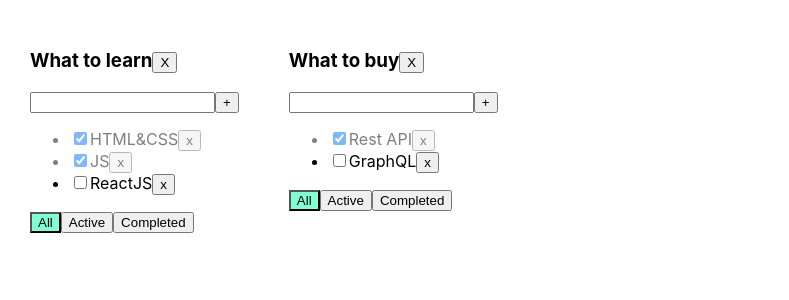
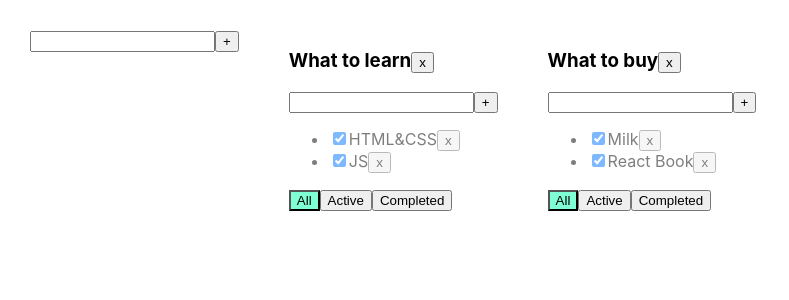
Before and after one commit to lelka00777/lesonstodo, a React (Create React App) app: page / in a window 1280 px wide. Shown: the top 300 px of the page, without its empty margins (0-789 px from the left). Built offline with nearby package versions, Linux system fonts and the light colour scheme.

Commit message:
todo06 commit

```diff
--- /dev/null
+++ b/src/AddItemForm.tsx
@@ -0,0 +1,49 @@
+import React, {ChangeEvent, KeyboardEvent, useState} from 'react';
+
+type AddItemProps={
+
+
+    callBack:(newTitle: string )=>void
+
+}
+
+
+export const AddItemForm = (props:AddItemProps) => {
+
+    let [title, setTitle] = useState("")
+    let [error, setError] = useState<string | null>(null)
+
+
+    const addTask = () => {
+        let newTitle = title.trim();
+        if (newTitle !== "") {
+            props.callBack(newTitle);
+            setTitle("");
+        } else {
+            setError("Title is required");
+        }
+    }
+
+
+    const onChangeHandler = (e: ChangeEvent<HTMLInputElement>) => {
+        setTitle(e.currentTarget.value)
+    }
+    const onKeyPressHandler = (e: KeyboardEvent<HTMLInputElement>) => {
+        setError(null);
+        if (e.charCode === 13) {
+            addTask();
+        }
+    }
+
+    return (
+        <div>
+            <input value={title}
+                   onChange={onChangeHandler}
+                   onKeyPress={onKeyPressHandler}
+                   className={error ? "error" : ""}
+            />
+            <button onClick={addTask}>+</button>
+            {error && <div className="error-message">{error}</div>}
+        </div>
+    );
+};
--- a/src/App.tsx
+++ b/src/App.tsx
@@ -1,146 +1,137 @@
 import React, {useState} from 'react';
 import './App.css';
-import {Todolist} from './Todolist';
+import {TaskType, Todolist} from './Todolist';
 import {v1} from 'uuid';
-import deleteProperty = Reflect.deleteProperty;
+import {AddItemForm} from "./AddItemForm";
 
 export type FilterValuesType = "all" | "active" | "completed";
-
-export type TodolistsType = {
+type TodolistType = {
     id: string
     title: string
     filter: FilterValuesType
 }
 
+type TasksStateType = {
+    [key: string]: Array<TaskType>
+}
+
+
 function App() {
-    let todolistID1 = v1()
-    let todolistID2 = v1()
+    let todolistId1 = v1();
+    let todolistId2 = v1();
 
-    let [todolists, setTodolists] = useState<TodolistsType[]>([
-        {id: todolistID1, title: 'What to learn', filter: 'all'},
-        {id: todolistID2, title: 'What to buy', filter: 'all'},
+    let [todolists, setTodolists] = useState<Array<TodolistType>>([
+        {id: todolistId1, title: "What to learn", filter: "all"},
+        {id: todolistId2, title: "What to buy", filter: "all"}
     ])
 
-    let [tasks, setTasks] = useState({
-        [todolistID1]: [
-            {id: v1(), title: 'HTML&CSS', isDone: true},
-            {id: v1(), title: 'JS', isDone: true},
-            {id: v1(), title: 'ReactJS', isDone: false},
-
+    let [tasks, setTasks] = useState<TasksStateType>({
+        [todolistId1]: [
+            {id: v1(), title: "HTML&CSS", isDone: true},
+            {id: v1(), title: "JS", isDone: true}
         ],
-        [todolistID2]: [
-            {id: v1(), title: 'Rest API', isDone: true},
-            {id: v1(), title: 'GraphQL', isDone: false},
+        [todolistId2]: [
+            {id: v1(), title: "Milk", isDone: true},
+            {id: v1(), title: "React Book", isDone: true}
         ]
-    })
+    });
 
 
-    // простой массив
-    // let [todolists, setTodolists] = useState<TodolistsType[]>(     // как они связаны  todolists и tasks стейты
-    //     [
-    //         {id: v1(), title: 'What to learn', filter: 'all'},
-    //         {id: v1(), title: 'What to buy', filter: 'all'},
-    //
-    //     ]
-    // )
-    //
-    // let [tasks, setTasks] = useState([
-    //
-    //     {id: v1(), title: "HTML&CSS", isDone: true},
-    //     {id: v1(), title: "JS", isDone: true},
-    //     {id: v1(), title: "ReactJS", isDone: false},
-    //     {id: v1(), title: "Rest API", isDone: false},
-    //     {id: v1(), title: "GraphQL", isDone: false},
-    // ]);
-
-    // let [filter, setFilter] = useState<FilterValuesType>("all");
-
-
-    function removeTask(todolistsID: string,taskId: string) {
-
-        setTasks({...tasks,[todolistsID]:tasks[todolistsID].filter(el => el.id != taskId)})
-        // let filteredTasks = tasks.filter(t => t.id != id);
-        // setTasks(filteredTasks);
+    function removeTask(id: string, todolistId: string) {
+        //достанем нужный массив по todolistId:
+        let todolistTasks = tasks[todolistId];
+        // перезапишем в этом объекте массив для нужного тудулиста отфилтрованным массивом:
+        tasks[todolistId] = todolistTasks.filter(t => t.id != id);
+        // засетаем в стейт копию объекта, чтобы React отреагировал перерисовкой
+        setTasks({...tasks});
     }
 
-    function addTask(todolistsID: string,title: string) {
+    function addTask(title: string, todolistId: string) {
         let task = {id: v1(), title: title, isDone: false};
-        setTasks({...tasks,[todolistsID]:[task,...tasks[todolistsID]]})
-
-        // let task = {id: v1(), title: title, isDone: false};
-        // let newTasks = [task, ...tasks];
-        // setTasks(newTasks);
+        //достанем нужный массив по todolistId:
+        let todolistTasks = tasks[todolistId];
+        // перезапишем в этом объекте массив для нужного тудулиста копией, добавив в начало новую таску:
+        tasks[todolistId] = [task, ...todolistTasks];
+        // засетаем в стейт копию объекта, чтобы React отреагировал перерисовкой
+        setTasks({...tasks});
     }
 
-    function changeStatus(todolistsID: string,taskId: string, isDone: boolean) {
+    function changeStatus(id: string, isDone: boolean, todolistId: string) {
+        //достанем нужный массив по todolistId:
+        let todolistTasks = tasks[todolistId];
+        // найдём нужную таску:
+        let task = todolistTasks.find(t => t.id === id);
+        //изменим таску, если она нашлась
+        if (task) {
+            task.isDone = isDone;
+            // засетаем в стейт копию объекта, чтобы React отреагировал перерисовкой
+            setTasks({...tasks});
+        }
+    }
 
-        setTasks({...tasks,[todolistsID]:tasks[todolistsID].map(el =>el.id === taskId?{...el,isDone} :el)})
-        // let task = tasks.find(t => t.id === taskId);
-        // if (task) {
-        //     task.isDone = isDone;
-        // }
-        //
-        // setTasks([...tasks]);
+    function changeFilter(value: FilterValuesType, todolistId: string) {
+        let todolist = todolists.find(tl => tl.id === todolistId);
+        if (todolist) {
+            todolist.filter = value;
+            setTodolists([...todolists])
+        }
+    }
+
+    function removeTodolist(id: string) {
+        // засунем в стейт список тудулистов, id которых не равны тому, который нужно выкинуть
+        setTodolists(todolists.filter(tl => tl.id != id));
+        // удалим таски для этого тудулиста из второго стейта, где мы храним отдельно таски
+        delete tasks[id]; // удаляем св-во из объекта... значением которого являлся массив тасок
+        // засетаем в стейт копию объекта, чтобы React отреагировал перерисовкой
+        setTasks({...tasks});
+    }
+
+    const addTodolist=(newTitle: string)=>{
+        const todoListId = v1()
+       const newTodo:TodolistType =  {id: todoListId ,title: newTitle,filter:'all'}
+       setTodolists([...todolists,newTodo])
+        setTasks({...tasks,[todoListId]:[]})
+    }
+    const updateTask =(todolistId: string, taskId: string,newTitle: string)=>{
+setTasks({...tasks,[todolistId]:[...tasks[todolistId].map(el=>el.id ===taskId ? {...el,title:newTitle}:el )]})
     }
 
 
-    // let tasksForTodolist = tasks;
+    const updateTodo=(todolistId: string,newTitle: string)=>{
 
-    // if (todolists[0].filter === "active") {
-    //     tasksForTodolist = tasks.filter(t => t.isDone === false);
-    // }
-    // if (todolists[1].filter === "completed") {
-    //     tasksForTodolist = tasks.filter(t => t.isDone === true);
-    // }
-// создадим новый массив и перезатрем свойство фильтра
-    function changeFilter(todolistsID: string, value: FilterValuesType) { // синтаксис для редакса
-        const newArrayNewFilter = todolists.map(el =>
-            el.id === todolistsID
-                ? {...el, filter: value}
-                : el)
-
-        setTodolists(newArrayNewFilter)
-
-        // const findTodolists = todolists.find(el =>el.id === todolistsID)
-        // if(findTodolists){
-        //     findTodolists.filter = value
-        // }
-        //
-        // setTodolists([...todolists])
-
+ setTodolists(todolists.map(el => el.id === todolistId ? {...el,title:newTitle} :el))
     }
-    const removeTodolist =(todolistsID: string)=>{
-
-        setTodolists(todolists.filter(el=>el.id !==todolistsID))
-    delete tasks[todolistsID]
-    }
-
     return (
         <div className="App">
+            <AddItemForm callBack={addTodolist}  />
+            {
+                todolists.map(tl => {
+                    let allTodolistTasks = tasks[tl.id];
+                    let tasksForTodolist = allTodolistTasks;
 
-            {todolists.map(el => {
-                let tasksForTodolist = tasks[el.id]
-                if (el.filter === "active") {
-                    tasksForTodolist = tasksForTodolist.filter(t => t.isDone === false);
-                }
-                if (el.filter === "completed") {
-                    tasksForTodolist = tasksForTodolist.filter(t => t.isDone === true);
-                }
-                return (
-                    <Todolist
-                        removeTodolist={removeTodolist}
-                        key={el.id}
-                        todolistsID={el.id}
-                        title={el.title}
+                    if (tl.filter === "active") {
+                        tasksForTodolist = allTodolistTasks.filter(t => t.isDone === false);
+                    }
+                    if (tl.filter === "completed") {
+                        tasksForTodolist = allTodolistTasks.filter(t => t.isDone === true);
+                    }
+
+                    return <Todolist
+                        key={tl.id}
+                        id={tl.id}
+                        title={tl.title}
                         tasks={tasksForTodolist}
                         removeTask={removeTask}
                         changeFilter={changeFilter}
                         addTask={addTask}
                         changeTaskStatus={changeStatus}
-                        filter={el.filter}
+                        filter={tl.filter}
+                        removeTodolist={removeTodolist}
+                        updateTask={updateTask}
+                        updateTodo={updateTodo}
                     />
-                )
-            })}
+                })
+            }
 
         </div>
     );
--- /dev/null
+++ b/src/EditableSpans.tsx
@@ -0,0 +1,31 @@
+import React, {ChangeEvent, useState} from 'react';
+
+type PropsType={
+    oldTitle:string
+    callBack:(newTitle:string)=>void
+}
+
+export const EditableSpans =(props:PropsType)=>{
+    const [edit,setDit]=useState(false)
+    let [newTitle, setNewTitle] = useState(props.oldTitle)
+
+    const editHadler =()=>{
+
+        setDit(!edit)
+        if(edit)
+            updateTAsk()
+
+    }
+    const onChangeHandler = (e: ChangeEvent<HTMLInputElement>) => {
+        setNewTitle(e.currentTarget.value)
+    }
+    const updateTAsk=()=>{
+        props.callBack(newTitle)
+    }
+
+    return(
+        edit
+        ?<input onChange={onChangeHandler} onBlur={editHadler} value={newTitle} autoFocus/>
+   :<span onDoubleClick={editHadler}>{props.oldTitle}</span>
+    )
+}
--- a/src/Todolist.tsx
+++ b/src/Todolist.tsx
@@ -1,91 +1,71 @@
-import React, {ChangeEvent, KeyboardEvent, useState} from 'react';
+import React, {ChangeEvent, useState, KeyboardEvent} from 'react';
 import {FilterValuesType} from './App';
+import {AddItemForm} from "./AddItemForm";
+import {EditableSpans} from "./EditableSpans";
 
-type TaskType = {
+export type TaskType = {
     id: string
     title: string
     isDone: boolean
 }
 
 type PropsType = {
-    removeTodolist:(todolistsID: string)=>void
-    todolistsID:string
+    id: string
     title: string
     tasks: Array<TaskType>
-    removeTask: (todolistsID: string,taskId: string) => void
-    changeFilter: (todolistsID:string,value: FilterValuesType) => void
-    addTask: (todolistsID: string,title: string) => void
-    changeTaskStatus: (todolistsID: string,taskId: string, isDone: boolean) => void
+    removeTask: (taskId: string, todolistId: string) => void
+    changeFilter: (value: FilterValuesType, todolistId: string) => void
+    addTask: (title: string, todolistId: string) => void
+    changeTaskStatus: (id: string, isDone: boolean, todolistId: string) => void
+    removeTodolist: (id: string) => void
     filter: FilterValuesType
+    updateTask:(todolistId: string, taskId: string,newTitle: string)=>void
+    updateTodo:(todolistId: string,newTitle: string)=>void
 }
 
 export function Todolist(props: PropsType) {
 
-    //           Доработать  должно лежать здесь
-    // let tasksForTodolist = tasks;
-    // if (el.filter === "active") {
-    //     tasksForTodolist = tasks.filter(t => t.isDone === false);
-    // }
-    // if (el.filter === "completed") {
-    //     tasksForTodolist = tasks.filter(t => t.isDone === true);
-    // }
 
-    let [title, setTitle] = useState("")
-    let [error, setError] = useState<string | null>(null)
+    const removeTodolist = () => props.removeTodolist(props.id)
 
-    const addTask = () => {
-        if (title.trim() !== "") {
-            props.addTask(props.todolistsID,title.trim());
-            setTitle("");
-        } else {
-            setError("Title is required");
-        }
+    const onAllClickHandler = () => props.changeFilter("all", props.id);
+    const onActiveClickHandler = () => props.changeFilter("active", props.id);
+    const onCompletedClickHandler = () => props.changeFilter("completed", props.id);
+    const addTaskHAndler =(newTitle: string)=>props.addTask(newTitle,props.id)
+
+const updateTodoHandler=(newTitle: string)=>{
+        props.updateTodo(props.id,newTitle)
+}
+    const updataTaskHandler = (tId:string,newTitle:string,)=>{
+        props.updateTask(props.id,tId,newTitle)
+
     }
-const removeTodolistOnclick =()=>{
-        props.removeTodolist(props.todolistsID)
-}
-    const onChangeHandler = (e: ChangeEvent<HTMLInputElement>) => {
-        setTitle(e.currentTarget.value)
-    }
+    return <div>
 
-    const onKeyPressHandler = (e: KeyboardEvent<HTMLInputElement>) => {
-        setError(null);
-        if (e.charCode === 13) {
-            addTask();
-        }
-    }
+        <h3>
+            {/*{props.title}*/}
+            <EditableSpans oldTitle={props.title}  callBack={updateTodoHandler}/>
+            <button onClick={removeTodolist}>x</button>
+        </h3>
+<AddItemForm  callBack={addTaskHAndler}  />
 
-    const onAllClickHandler = () => props.changeFilter(props.todolistsID,"all");
-    const onActiveClickHandler = () => props.changeFilter(props.todolistsID,"active");
-    const onCompletedClickHandler = () => props.changeFilter(props.todolistsID,"completed");
-
-
-    return <div>
-        <div>
-        <h3>{props.title}
-            <button onClick={removeTodolistOnclick}>X</button></h3>
-
-            <input value={title}
-                   onChange={onChangeHandler}
-                   onKeyPress={onKeyPressHandler}
-                   className={error ? "error" : ""}
-            />
-            <button onClick={addTask}>+</button>
-            {error && <div className="error-message">{error}</div>}
-        </div>
         <ul>
             {
                 props.tasks.map(t => {
-                    const onClickHandler = () => props.removeTask(props.todolistsID,t.id)
+                    const onClickHandler = () => props.removeTask(t.id, props.id)
                     const onChangeHandler = (e: ChangeEvent<HTMLInputElement>) => {
-                        props.changeTaskStatus(props.todolistsID,t.id, e.currentTarget.checked);
+                        let newIsDoneValue = e.currentTarget.checked;
+                        props.changeTaskStatus(t.id, newIsDoneValue, props.id);
                     }
+                    // const updataTaskHandler = (newTitle:string)=>{
+                    //     props.updateTask(props.id,t.id,newTitle)
+                    //
+                    // }
 
                     return <li key={t.id} className={t.isDone ? "is-done" : ""}>
-                        <input type="checkbox"
-                               onChange={onChangeHandler}
-                               checked={t.isDone}/>
-                        <span>{t.title}</span>
+                        <input type="checkbox" onChange={onChangeHandler} checked={t.isDone}/>
+                        {/*<span>{t.title}</span>*/}
+                        <EditableSpans oldTitle={t.title}  callBack={(newTitle)=>updataTaskHandler(t.id,newTitle)}/>
                         <button onClick={onClickHandler}>x</button>
                     </li>
                 })
@@ -93,11 +73,14 @@
         </ul>
         <div>
             <button className={props.filter === 'all' ? "active-filter" : ""}
-                    onClick={onAllClickHandler}>All</button>
+                    onClick={onAllClickHandler}>All
+            </button>
             <button className={props.filter === 'active' ? "active-filter" : ""}
-                    onClick={onActiveClickHandler}>Active</button>
+                    onClick={onActiveClickHandler}>Active
+            </button>
             <button className={props.filter === 'completed' ? "active-filter" : ""}
-                    onClick={onCompletedClickHandler}>Completed</button>
+                    onClick={onCompletedClickHandler}>Completed
+            </button>
         </div>
     </div>
 }
```
Also changed, not shown: 1 other file (tests, documents, lock files or other folders).
